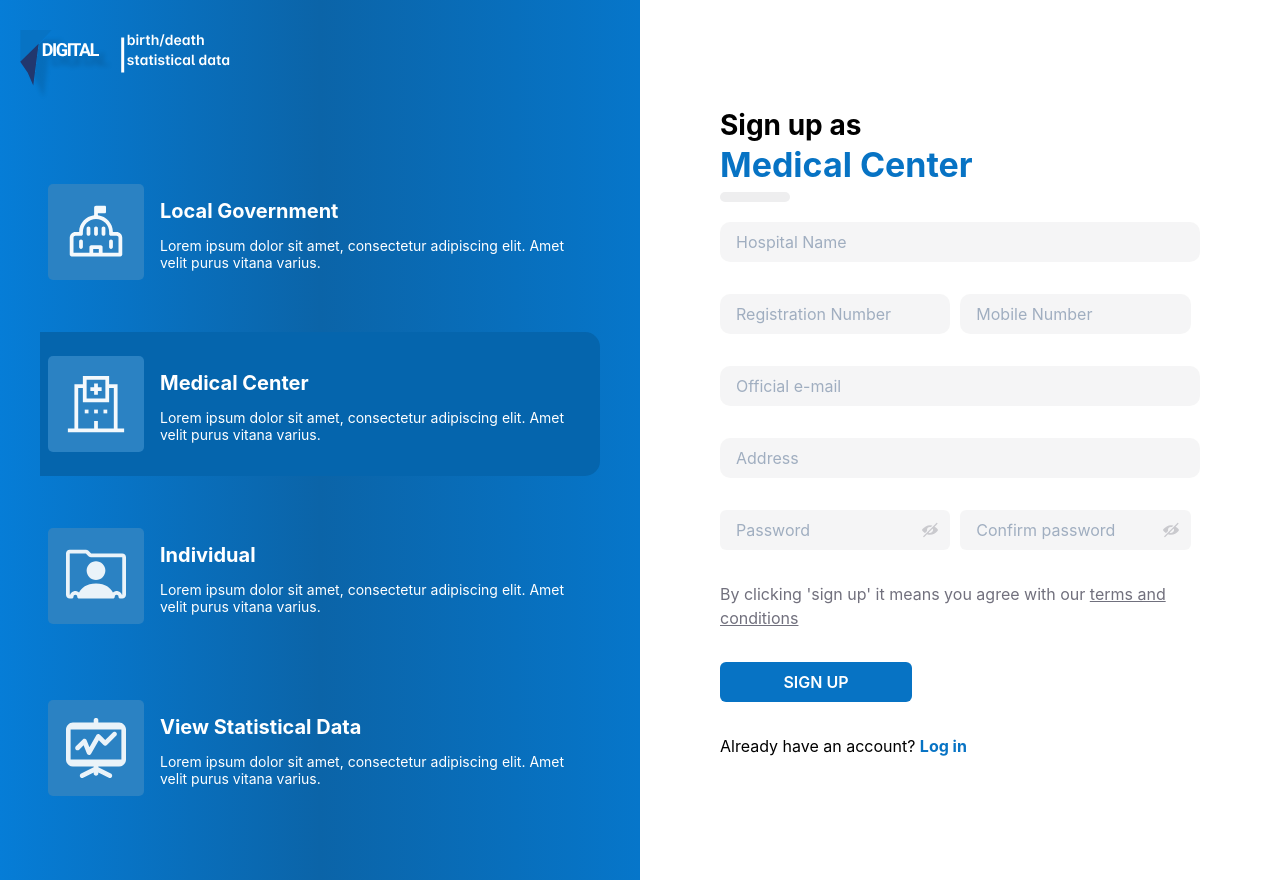
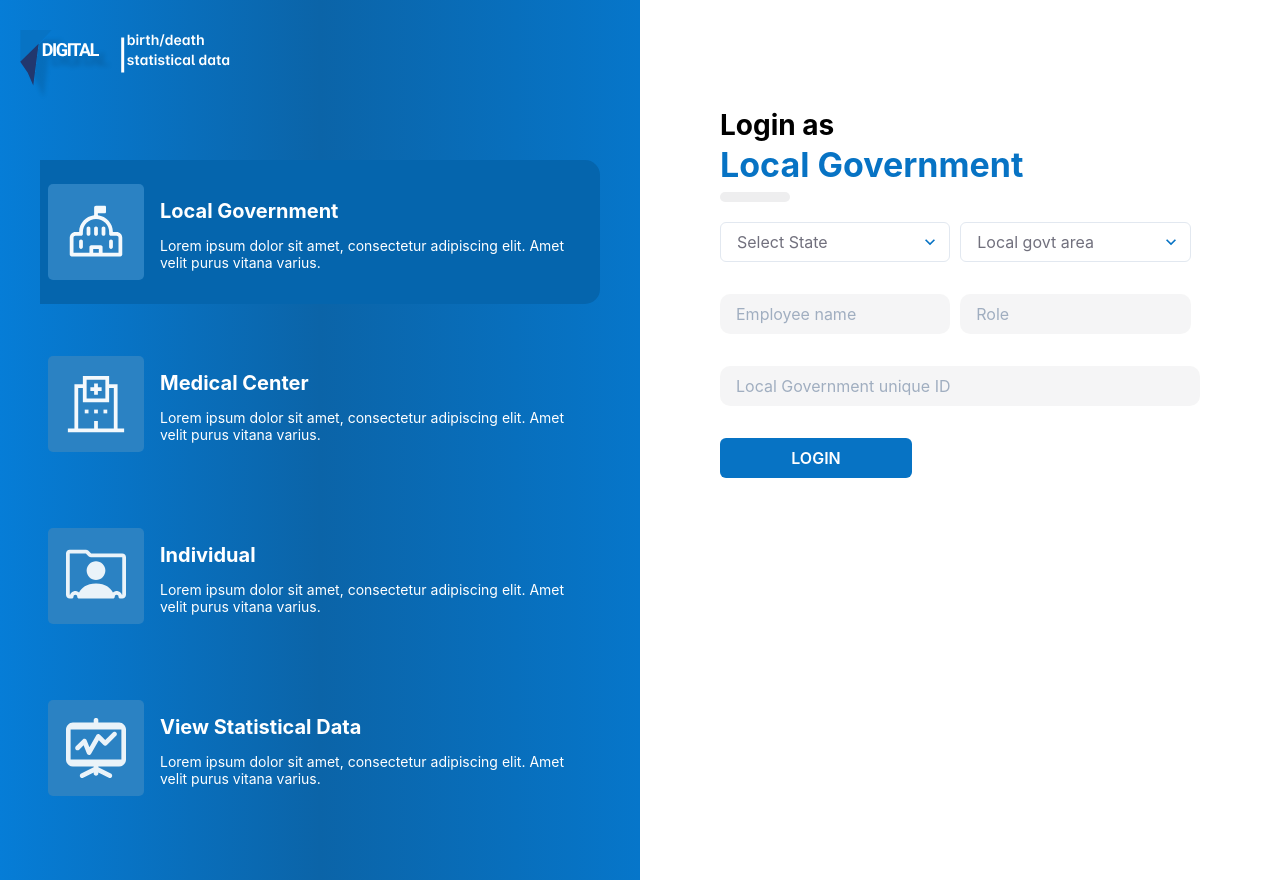
Before and after one commit to boss-seun/frontend, a React (Create React App) app: page / in a window 1280 px wide. Built offline with nearby package versions, Linux system fonts and the light colour scheme.

Commit message:
make local government default

```diff
--- a/src/pages/Home.js
+++ b/src/pages/Home.js
@@ -17,7 +17,7 @@ import logo from '../assets/logo.svg';
 import items from '../utils/items';
 
 const Home = () => {
-  const [selected, setSelected] = useState("mc");
+  const [selected, setSelected] = useState("lg");
   const [show, setShow] = useState(false);
 
   const forms = Object.freeze({
```
